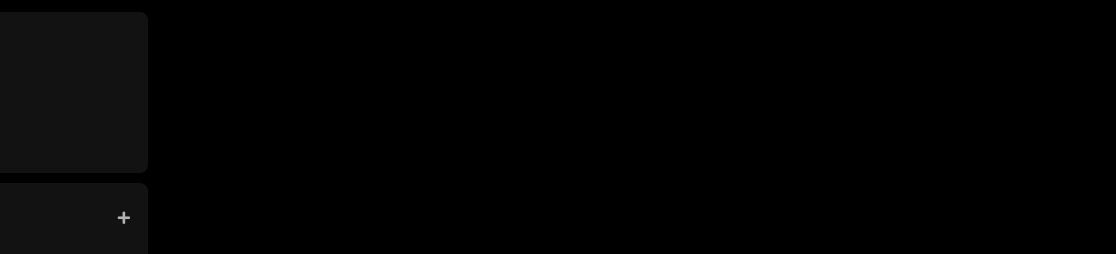
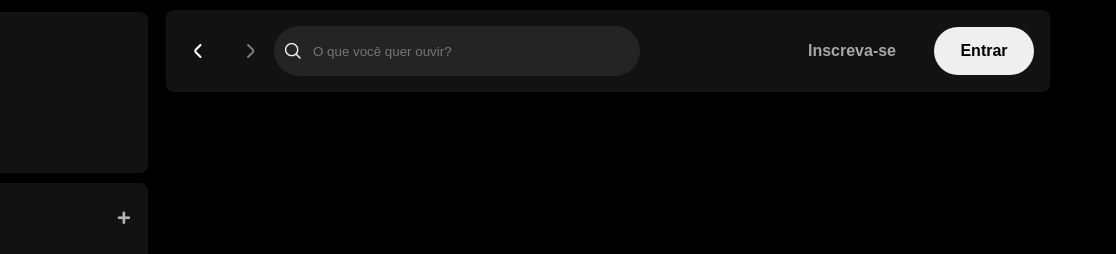
Before and after one commit to cleber795/Alura, a plain HTML site: page spotfy-imersao-alura/index.html in a window 1280 px wide. Shown: the top 254 px of the page, 164-1280 px from the left. Drawn offline with Linux system fonts and the light colour scheme.

Commit message:
aula-03-imersão
Layout Flexbox, Pseudo-classes e Responsividade em CSS

```diff
--- a/spotfy-imersao-alura/index.html
+++ b/spotfy-imersao-alura/index.html
@@ -8,6 +8,7 @@
     <link rel="stylesheet" href="src/styles/reset.css">
     <link rel="stylesheet" href="src/styles/vars.css">
     <link rel="stylesheet" href="src/styles/sidebar-footer.css">
+    <link rel="stylesheet" href="src/styles/main-content.css">
 
     <link rel="stylesheet" href="https://use.fontawesome.com/releases/v5.15.4/css/solid.css"/>
     <link rel="stylesheet" href="https://use.fontawesome.com/releases/v5.15.4/css/fontawesome.css"/>
@@ -67,6 +68,33 @@
             </div>
         </div>
     </div>
+
+    <!-- Aula 03 -->
+     <main>
+        <div class="main-container">
+            <nav class="header-navigation">
+                <div class="navigation">
+                    <button class="arrow-left">
+                        <img src="src/assets/icons/small-left.png" alt="Seta esquerda">
+                    </button>
+                    <button class="arrow-right">
+                        <img src="src/assets/icons/small-right.png" alt="Seta direita">
+                    </button>
+
+                    <div class="header-search">
+                        <img src="src/assets/icons/search.png" alt="">
+                        <input id="search-input" type="text" maxlength="800" placeholder="O que você quer ouvir?" value="">
+                    </div>
+                </div>
+
+                <div class="header-login">
+                    <button class="subscribe">Inscreva-se</button>
+                    <button class="login">Entrar</button>
+                </div>
+            </nav>
+        </div>
+     </main>
+
     <!--Desafio Aula 02--> <!--Correção desafio aula 02-->
     <footer class="disclaimer-premium">
         <div class="text">
--- /dev/null
+++ b/spotfy-imersao-alura/src/styles/main-content.css
@@ -0,0 +1,91 @@
+/* HEADER */ /* Aula 03 */
+
+.main-container{
+    max-width: 80vw;
+    height: 100vh;
+    margin-left: 320px;
+    margin-right: 56px;
+}
+
+.header-navigation{
+    display: flex;
+    justify-content: space-between;
+    align-items: center;
+    padding: 16px;
+    margin: 10px;
+    border-radius: 8px;
+    background-color: #121212;
+}
+
+.header-navigation .navigation{
+    display: flex;
+    justify-content: space-around;
+    align-items: center;
+}
+
+.header-navigation .navigation .arrow-left{
+    margin-right: 1.25rem;
+}
+
+.arrow-left, .arrow-right{
+    display: flex;
+    align-items: center;
+    justify-content: center;
+    width: 32px;
+    height: 32px;
+    background: var(--bg-icon);
+    background-color: var(--bg-arrow-color);
+    border-radius: 50%;
+    border: none;
+    cursor: pointer;
+}
+
+.header-login{
+    display: flex;
+    align-items: center;
+}
+
+.header-search{
+    display: flex;
+    align-items: center;
+    width: 364px;
+    height: 48px;
+    margin-left: 8px;
+    background-color: #242424;
+    border-radius: 500px;
+    border: 1px solid transparent;
+}
+
+.header-search img{
+    width: 16px;
+    height: 16px;
+    margin-left: 10px;
+}
+
+.header-search input{
+    background: transparent;
+    border: none;
+    padding: 0px 100px 0 12px;
+    color: #fff;
+    text-overflow: ellipsis;
+    overflow: hidden;
+    white-space: nowrap;
+    outline: none;
+}
+
+.header-login .subscribe{
+    color: #a7a7a7;
+    font-size: 16px;
+    font-weight: 700;
+    background-color: transparent;
+    margin-right: 32px;
+}
+
+.header-login .login{
+    width: 100px;
+    height: 48px;
+    color: #000;
+    font-size: 16px;
+    font-weight: 700;
+    border-radius: 40px;
+}
--- a/spotfy-imersao-alura/src/styles/vars.css
+++ b/spotfy-imersao-alura/src/styles/vars.css
@@ -1,4 +1,9 @@
-/* FONT */
+/* Aula 02 */
 :root {
+    /* FONT */
     --font-dm-sans: "DM Sans", sans-serif;
+
+    /* COLOR */ /* AULA 03 */
+    --bg-icon: #131313
+    --bg-arrow-color: rgba(0,0,07)
 }
```
